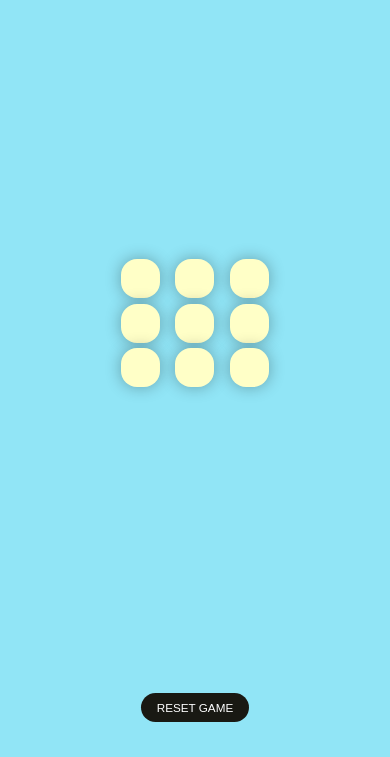
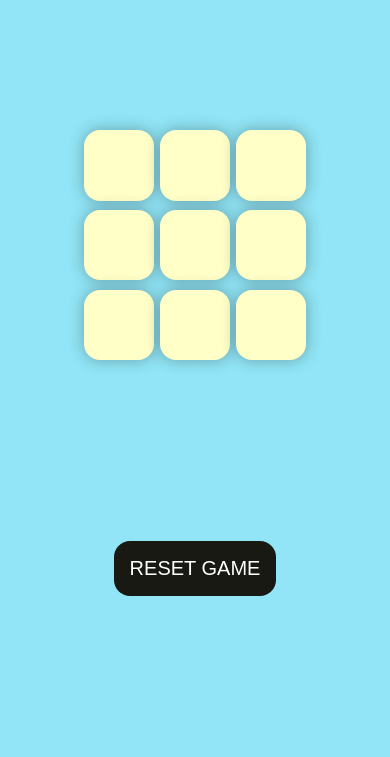
Before and after one commit to BhupalReddySama262318/TIC-TAC-TOE, a plain HTML site: page index.html in a window 390 px wide. Shown: the part 87-844 px from the top of the page. Drawn offline with Linux system fonts and the light colour scheme.

Commit message:
add new changes

```diff
--- a/style.css
+++ b/style.css
@@ -1,4 +1,4 @@
-/* *{
+ *{
     margin: 0;
     padding: 0;
 }
@@ -57,7 +57,7 @@ body{
 
 #msg{
     color: gold;
-    font-size: 15vmin;
+    font-size: 10vmin;
 }
 
 .msg-container{
@@ -79,126 +79,4 @@ body{
 
 .change{
     color: green;
-} */
-* {
-    margin: 0;
-    padding: 0;
-    box-sizing: border-box;
 }
-
-body {
-    background-color: #91E5F6;
-    text-align: center;
-    font-family: Arial, sans-serif;
-    min-height: 100vh;
-    display: flex;
-    justify-content: center;
-    align-items: center;
-}
-
-.container {
-    height: 80vh;
-    display: flex;
-    justify-content: center;
-    align-items: center;
-}
-
-.game {
-    width: 80%;
-    max-width: 60vmin;
-    display: grid;
-    grid-template-columns: repeat(3, 1fr); /* 3 columns */
-    gap: 1.5vmin;
-    justify-items: center;
-    align-items: center;
-}
-
-.box {
-    height: 18vmin; /* Adjust box height */
-    width: 18vmin; /* Adjust box width */
-    border-radius: 1rem;
-    border: none;
-    box-shadow: 0 0 1rem rgba(0, 0, 0, 0.3);
-    font-size: 8vmin;
-    color: red;
-    background-color: #ffffc7;
-    display: flex;
-    justify-content: center;
-    align-items: center;
-}
-
-#reset-btn,
-#new-btn {
-    padding: 1rem 2rem;
-    font-size: 2vmin;
-    background-color: #191913;
-    color: #fff;
-    border-radius: 1rem;
-    border: none;
-    margin-top: 2rem;
-    cursor: pointer;
-}
-
-#msg {
-    color: gold;
-    font-size: 10vmin;
-    margin-top: 2rem;
-}
-
-.msg-container {
-    display: flex;
-    justify-content: center;
-    align-items: center;
-    flex-direction: column;
-    gap: 2rem;
-}
-
-.hide {
-    display: none;
-}
-
-.hide1 {
-    display: none;
-}
-
-.change {
-    color: green;
-}
-
-@media (max-width: 768px) {
-    .game {
-        max-width: 80vmin;
-    }
-
-    .box {
-        height: 12vmin; /* Adjust box height for smaller screens */
-        width: 12vmin; /* Adjust box width for smaller screens */
-        font-size: 5vmin; /* Adjust font size for smaller screens */
-    }
-
-    #msg {
-        font-size: 7vmin;
-    }
-}
-
-@media (max-width: 480px) {
-    .game {
-        max-width: 90vmin;
-    }
-
-    .box {
-        height: 10vmin; /* Further adjust box height for very small screens */
-        width: 10vmin; /* Further adjust box width for very small screens */
-        font-size: 4vmin; /* Further adjust font size for very small screens */
-    }
-
-    #msg {
-        font-size: 5vmin;
-    }
-
-    #reset-btn,
-    #new-btn {
-        font-size: 3vmin;
-        padding: 0.5rem 1rem;
-    }
-}
```
